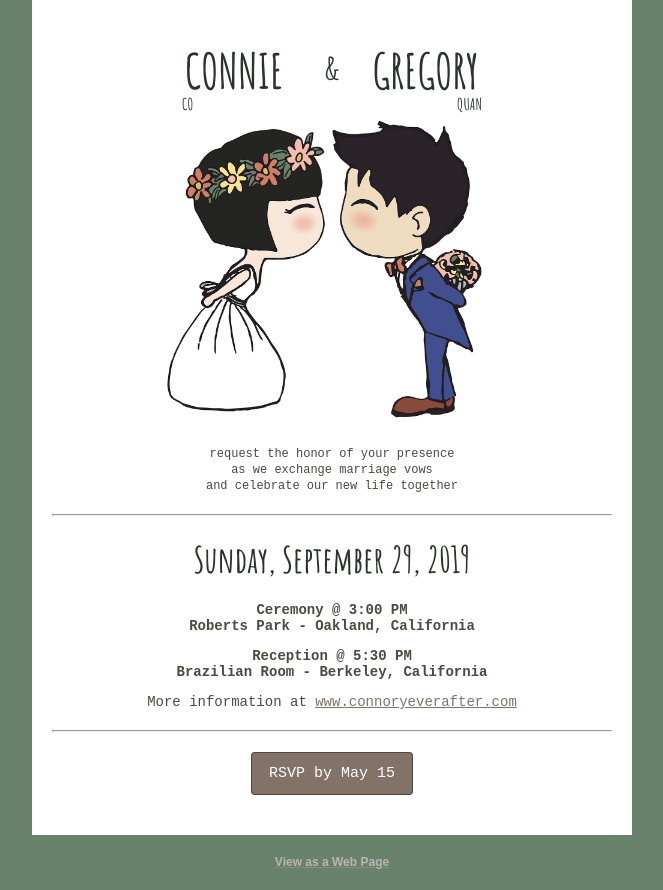
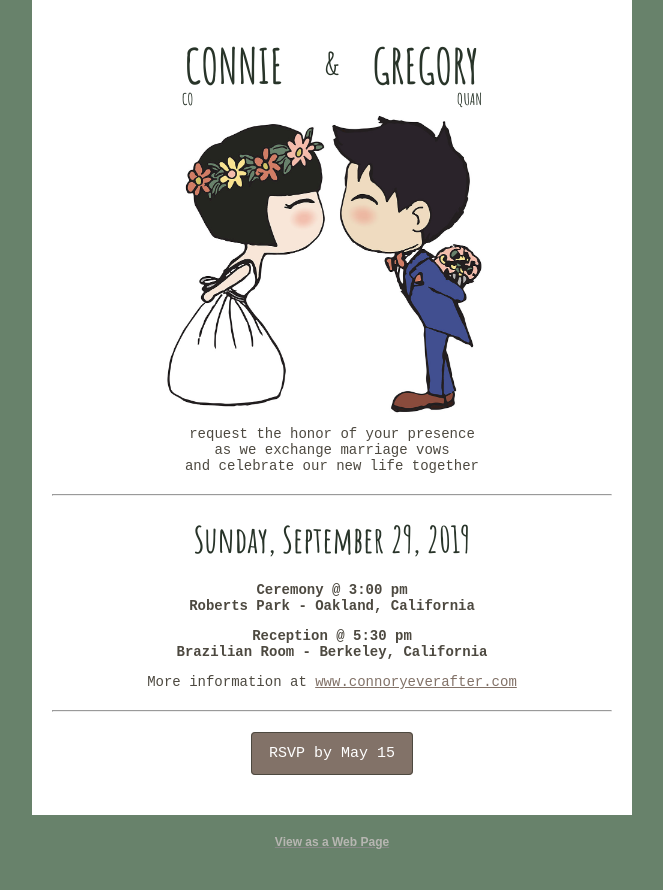
Before and after one commit to gjquan/connory-invite, a website: page src/email.html in a window 1280 px wide. Shown: the whole page, without its empty margins (308-971 px from the left). Drawn offline with Linux system fonts and the light colour scheme.

Commit message:
adjust spacing

```diff
--- a/src/email.html
+++ b/src/email.html
@@ -218,7 +218,7 @@
 	        <table align="center" role="presentation" cellspacing="0" cellpadding="0" border="0" width="100%" style="margin: auto;">
 		        <!-- Email Header : BEGIN -->
                 <tr>
-                    <td style="background-color: #ffffff; text-transform: uppercase; font-family: 'Amatic SC', cursive; color: #283429; padding: 0 150px; padding-top: 40px;">
+                    <td style="background-color: #ffffff; text-transform: uppercase; font-family: 'Amatic SC', cursive; color: #283429; padding: 0 150px; padding-top: 35px;">
                         <table align="center" role="presentation" cellspacing="0" cellpadding="0" border="0" width="100%">
                             <tr height="48">
                                 <td style="text-align: left; padding-left: 3px;"><h1 style="font-size: 48px; margin: 0; height: 54px;">Connie</h1></td>
@@ -237,7 +237,7 @@
 
                 <!-- Hero Image, Flush : BEGIN -->
                 <tr>
-                    <td style="background-color: #ffffff;  padding: 0 120px 20px;">
+                    <td style="background-color: #ffffff;  padding: 0 120px 5px;">
                         <img src="images/connory-drawing.jpg" width="600" height="" alt="Illustration of Connie and Greg" border="0" style="width: 100%; max-width: 600px; height: auto; background: #ffffff; font-family: sans-serif; font-size: 15px; line-height: 15px; color: #283429; margin: auto; display: block;" class="g-img">
                     </td>
                 </tr>
@@ -248,7 +248,7 @@
                     <td style="background-color: #ffffff;">
                         <table align="center" role="presentation" cellspacing="0" cellpadding="0" border="0" width="100%">
                             <tr>
-                                <td style="padding: 0 20px; font-family: 'Andale Mono', 'Courier New', Courier, monospace; font-size: 12px; line-height: 16px; color: #4d4940; text-align: center;" class="subtitle">
+                                <td style="padding: 0 20px; font-family: 'Andale Mono', 'Courier New', Courier, monospace; font-size: 14px; line-height: 16px; color: #4d4940; text-align: center;" class="subtitle">
                                     <p style="margin: 0;">request the honor of your presence<br> as we exchange marriage vows <br>and celebrate our new life together</p>
                                 </td>
                             </tr>
@@ -256,8 +256,8 @@
                                 <td style="padding: 0 20px; text-align: center;">
                                     <hr style="margin: 20px 0;"/>
                                     <h2 style="font-size: 36px; font-family: 'Amatic SC', cursive; color: #283429; margin: 20px 0;">Sunday, September 29, 2019</h2>
-                                    <h3 style="font-family: 'Andale Mono', 'Courier New', Courier, monospace; font-size: 14px; color: #4d4940;">Ceremony @ 3:00 PM<br>Roberts Park<span class="hyphen"> - </span>Oakland, California</h3>
-                                    <h3 style="font-family: 'Andale Mono', 'Courier New', Courier, monospace; font-size: 14px; color: #4d4940;">Reception @ 5:30 PM<br>Brazilian Room<span class="hyphen"> - </span>Berkeley, California</h3>
+                                    <h3 style="font-family: 'Andale Mono', 'Courier New', Courier, monospace; font-size: 14px; color: #4d4940;">Ceremony @ 3:00 pm<br>Roberts Park<span class="hyphen"> - </span>Oakland, California</h3>
+                                    <h3 style="font-family: 'Andale Mono', 'Courier New', Courier, monospace; font-size: 14px; color: #4d4940;">Reception @ 5:30 pm<br>Brazilian Room<span class="hyphen"> - </span>Berkeley, California</h3>
                                     <p style="margin: 0; font-family: 'Andale Mono', 'Courier New', Courier, monospace; font-size: 14px; color: #4d4940;">More information at <a class="card-link" style="text-decoration: underline; color: #827268;" href="http://www.connoryeverafter.com">www.connoryeverafter.com</a></p>
                                     <hr style="margin: 20px 0;"/>
                                 </td>
@@ -268,7 +268,7 @@
                                     <table align="center" role="presentation" cellspacing="0" cellpadding="0" border="0" style="margin: auto;">
                                         <tr>
                                             <td class="button-td button-td-primary" style="border-radius: 4px; background: #827268;">
-											     <a class="button-a button-a-primary" href="https://google.com/" style="background: #827268; border: 1px solid #4d4940; font-family: 'Andale Mono', 'Courier New', Courier, monospace; font-size: 15px; line-height: 15px; text-decoration: none; padding: 13px 17px; color: #ffffff; display: block; border-radius: 4px;">RSVP by May 15</a>
+											     <a class="button-a button-a-primary" href="" style="background: #827268; border: 1px solid #4d4940; font-family: 'Andale Mono', 'Courier New', Courier, monospace; font-size: 15px; line-height: 15px; text-decoration: none; padding: 13px 17px; color: #ffffff; display: block; border-radius: 4px;">RSVP by May 15</a>
 											</td>
                                         </tr>
                                     </table>
```
